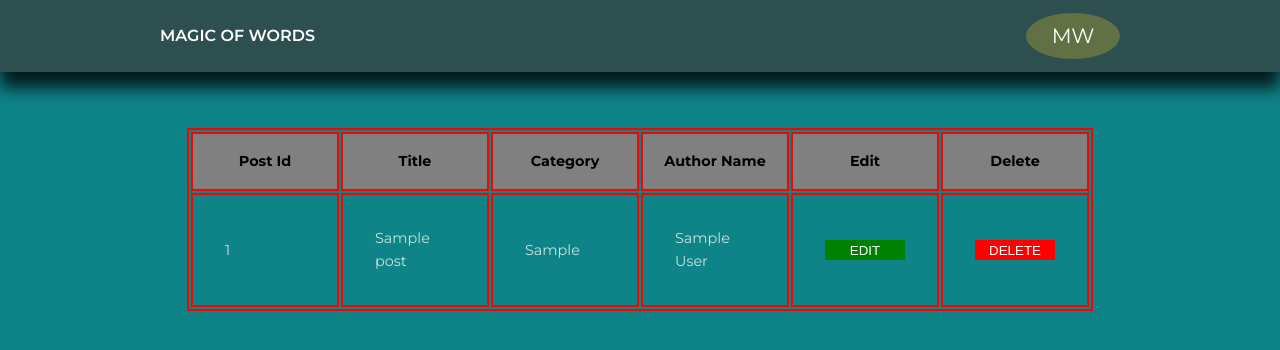
After one commit to prabhjeet13/magicofwords, a PHP site: page /admin/update.php in a window 1280 px wide. The commit adds this page. Shown: the top 350 px of the page. Run offline with PHP 8.4, Linux system fonts and the light colour scheme; tables that the repository leaves empty or names only in its code hold one stand-in row (values such as "Sample post").

Commit message:
editpost and deletepost completed

```diff
--- a/admin/afteradminlogin.php
+++ b/admin/afteradminlogin.php
@@ -141,7 +141,7 @@ signupbtn.sm{
           </a>
         </li>
         <li>
-            <a href="dashboard.html"
+            <a href="./update.php"
               ><i class="uil uil-postcard"></i>
               <h5>Update  Posts</h5>
             </a>
--- a/admin/link.php
+++ b/admin/link.php
@@ -2,7 +2,7 @@
 
 $username = 'root';
 $password = '';
-$server = 'localhost:3308';
+$server = 'localhost';
 $db = 'magicwords_db';
 
 $conn = mysqli_connect($server,$username,$password,$db);
--- /dev/null
+++ b/admin/update.php
@@ -0,0 +1,114 @@
+<?php
+    @include './link.php';
+    $query = "SELECT postid,title,category,authorname FROM all_posts";
+    $s=mysqli_query($conn,$query);
+?>
+<!DOCTYPE html>
+<html lang="en">
+<head>
+    <meta charset="UTF-8">
+    <meta http-equiv="X-UA-Compatible" content="IE=edge">
+    <meta name="viewport" content="width=device-width, initial-scale=1.0">
+    <title>Explore Blogs</title>
+
+    <link rel="stylesheet" href="./css/style.css">
+    <link href="https://fonts.googleapis.com/css2?family=Montserrat:wght@300;400;500;600;700;800;900&display=swap" rel="stylesheet">
+    <style>
+
+        .blogs{
+            margin-top:10%;
+
+        }
+        table {
+            border:2px solid red;
+            margin-left:auto;
+            margin-right:auto;
+        }
+        th {
+            border:2px solid red;
+            width:5rem;
+            height: 10px;
+            background: grey;
+            color:black;
+            margin:1rem;
+            padding:1rem;
+        }
+        td{
+            border:2px solid red;
+            width:5rem;
+            height:20px;
+            margin:2rem;
+            padding:2rem;
+        }
+        button.edit {
+            background:green;
+            color:white;
+            width:5rem;
+            height:20px;
+        }
+        button.delete {
+            background:red;
+            color:white;
+            width:5rem;
+            height:20px;
+        }
+    </style>
+</head>
+<body>
+    <nav>
+        <div class="container nav_container">
+            <a href="./afteradminlogin.php" class="nav_logo">MAGIC OF WORDS</a>
+            <ul class="nav_items">
+                <li class="nav_profile">
+
+                    <div class="mw">
+                        <a href="#" class="btn btn-primary">MW</a>
+                    </div>
+                    <ul>
+                        <li><a href="./afteradminlogin.php">Dashboard</a></li>
+                        <li><a href="./index.php">Log Out</a></li>
+                    </ul>
+                </li>
+            </ul>
+        </div>
+    </nav>
+
+
+    <section class="blogs">
+
+        <div class="blogs-table">
+            <table>
+                <tr>
+                    <th>Post Id</th>
+                    <th>Title</th>
+                    <th>Category</th>
+                    <th>Author Name</th>
+                    <th>Edit</th>
+                    <th>Delete</th>
+                </tr>
+
+
+                <?php
+                while($row = mysqli_fetch_array($s)) {
+
+                ?>
+
+                <tr>
+                    <td><?php echo $row["postid"]; ?> </td>
+                    <td><?php echo $row["title"]; ?> </td>
+                    <td><?php echo $row["category"]; ?> </td>
+                    <td><?php echo $row["authorname"]; ?> </td>
+                    <td><a href="edit_post.php?postid=<?php echo $row["postid"];?>"><button class="edit">EDIT</button></td>
+                    <td><a href="delete_post.php?postid=<?php echo $row["postid"];?>"><button class="delete">DELETE</button></td>
+                </tr>
+                <?php } ?>
+            </table>
+        </div>
+
+    </section>
+
+
+
+
+</body>
+</html>
--- a/authors/connection.php
+++ b/authors/connection.php
@@ -2,8 +2,9 @@
 
 $username = 'root';
 $password = '';
-$server = 'localhost:3308';
+$server = 'localhost';
 $db = 'magicwords_db';
+
 
 $conn = mysqli_connect($server,$username,$password,$db);
 
```
Also changed, not shown: admin/delete_post.php (+22 -53 lines), admin/edit_post.php (+49 -31 lines).
